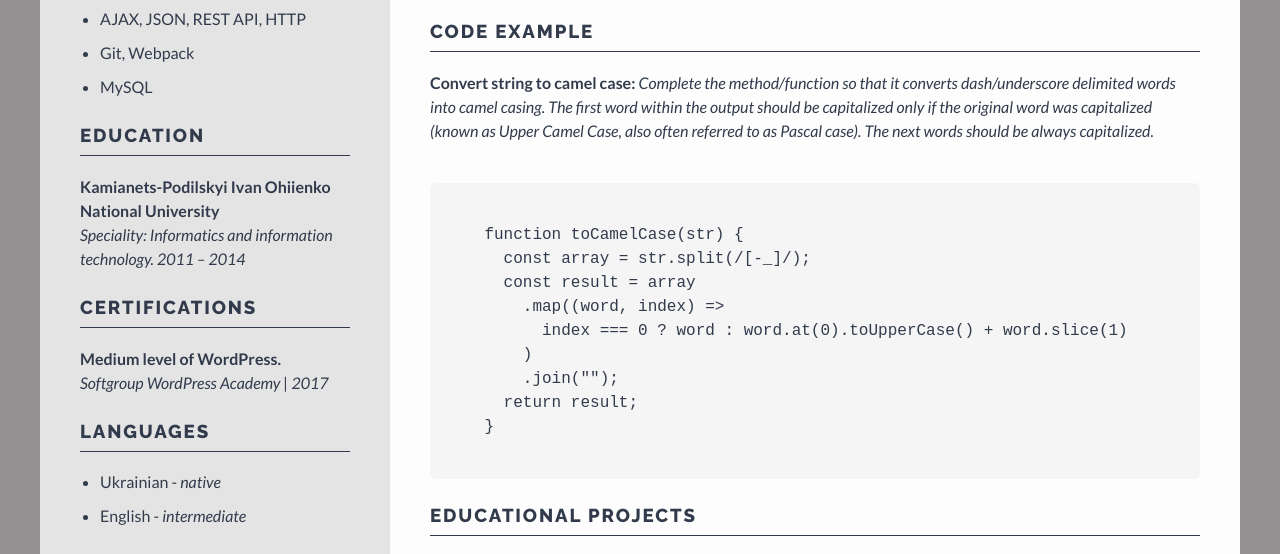
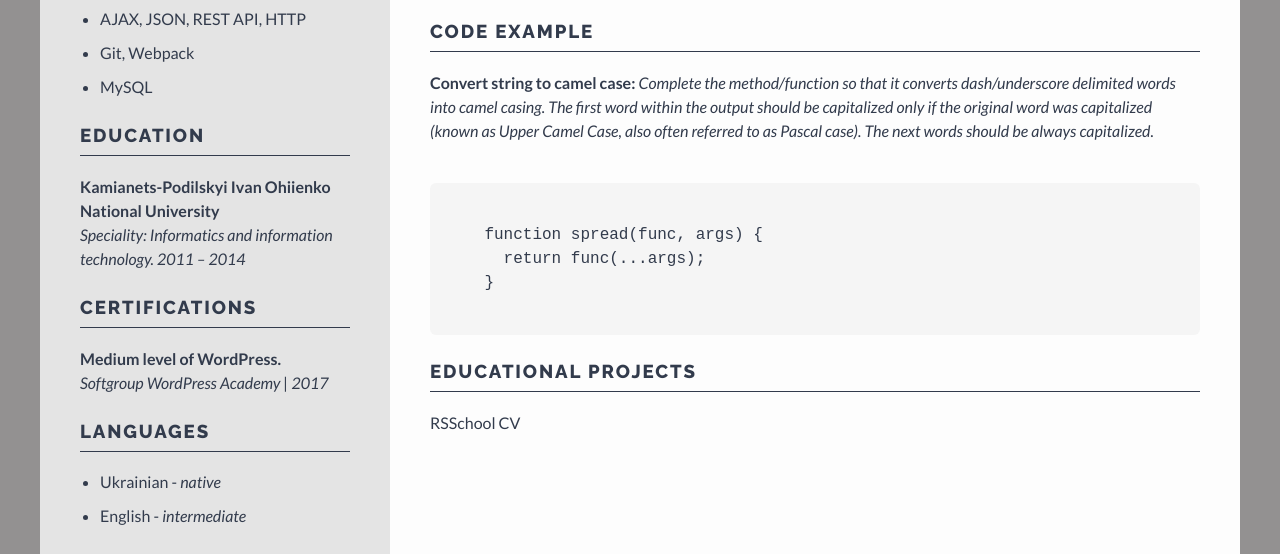
Before and after one commit to iSantonica/rsschool-cv, a plain HTML site: page index.html in a window 1280 px wide. Shown: the part 867-1421 px from the top of the page. Drawn offline with Linux system fonts and the light colour scheme.

Commit message:
feat: change content

```diff
--- a/index.html
+++ b/index.html
@@ -132,14 +132,8 @@
               always capitalized.</i>
           </p>
           <pre class="code-example"><code>
-    function toCamelCase(str) {
-      const array = str.split(/[-_]/);
-      const result = array
-        .map((word, index) =>
-          index === 0 ? word : word.at(0).toUpperCase() + word.slice(1)
-        )
-        .join("");
-      return result;
+    function spread(func, args) {
+      return func(...args);
     }
     </code></pre>
         </section>
```
